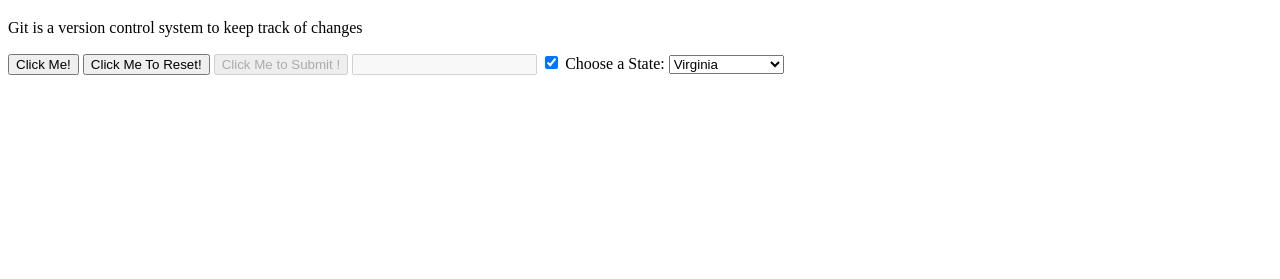
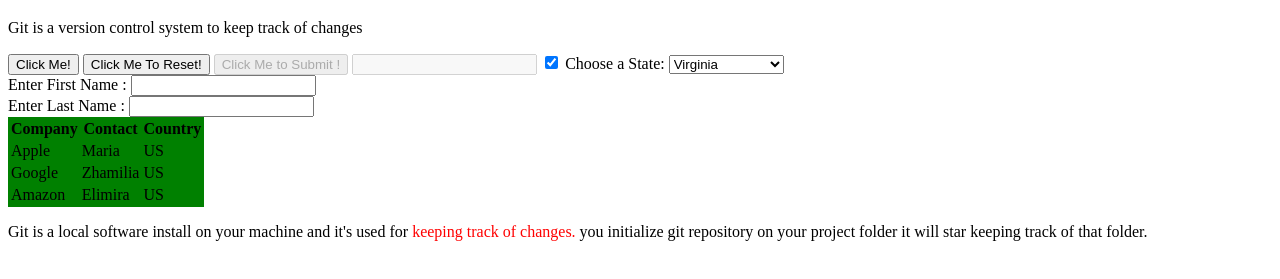
Before and after one commit to Akbar300/frontend, a plain HTML site: page practice.html in a window 1280 px wide. Shown: the part 61-340 px from the top of the page. Drawn offline with Linux system fonts and the light colour scheme.

Commit message:
Table br div span style attribute for styling

```diff
--- a/practice.html
+++ b/practice.html
@@ -28,6 +28,58 @@
       <option value="MD">Maryland</option>
     </select>
 
+    <!-- Create text input field with label message of the day  -->
+
+    <!-- how to break lines up so it can show in next line? -->
+    <!-- <br> -->
+    <!-- or we can use div to wrap this section in  -->
+
+    <div>
+      <label for="firstName">Enter First Name :</label>
+      <input type="text" id="firstName">
+    </div>
+
+    <div>
+      <label for="lastName">Enter Last Name :</label>
+      <input type="text" id="lastName">
+    </div>
+
+
+    <table style="background-color: green;">
+      <tr>
+        <th>Company</th>
+        <th>Contact</th>
+        <th>Country</th>
+      </tr>
+      <tr>
+        <td>Apple</td>
+        <td>Maria</td>
+        <td>US</td>
+      </tr>
+      <tr>
+        <td>Google</td>
+        <td>Zhamilia</td>
+        <td>US</td>
+      </tr>
+      <tr>
+        <td>Amazon</td>
+        <td>Elimira</td>
+        <td>US</td>
+      </tr>
+    </table>
+
+    <!-- create a paragraph element , add text , color one word to red -->
+
+    <p> Git is a local software install on your machine
+      and it's used for
+
+      <span style="color: red;"> keeping track of changes. </span>
+
+      you initialize git repository on your project folder
+      it will star keeping track of that folder.
+     </p>
+
+
 
   </body>
 </html>
```
